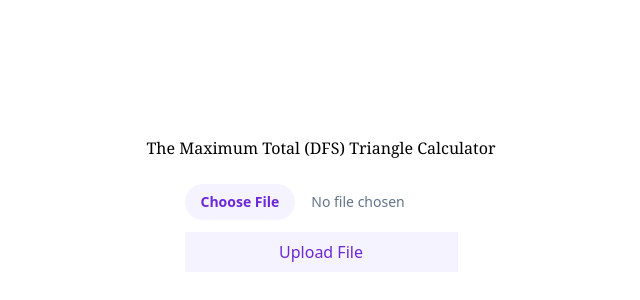
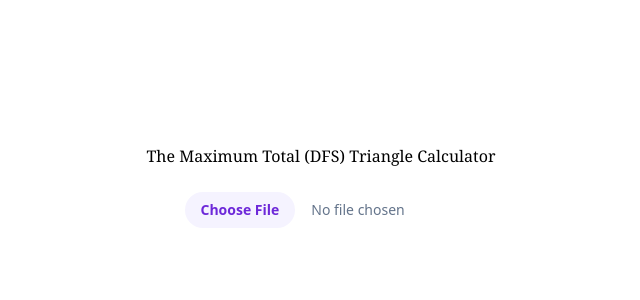
Before and after one commit to Mapelsun/triangle-app, a React (Vite) app: page / in a window 1280 px wide. Shown: the part 196-496 px from the top of the page, without its empty margins (319-959 px from the left). Built offline with nearby package versions, Linux system fonts and the light colour scheme.

Commit message:
update: modify file to parse data correctly

```diff
--- a/src/components/FileUploader.tsx
+++ b/src/components/FileUploader.tsx
@@ -1,36 +1,38 @@
-import { useState, ChangeEvent, MouseEvent } from 'react'
+import { ChangeEvent } from 'react'
 
 type FileUploaderProps = {
-  onFileUpload: (fileContent: string) => void
+  onFileUpload: (fileContent: number[][]) => void
 }
 
 export default function FileUploader({ onFileUpload }: FileUploaderProps) {
-  const [selectedFile, setSelectedFile] = useState<File | null>(null)
+  const handleFileInputChange = (event: ChangeEvent<HTMLInputElement>) => {
+    const file = event.target.files?.[0] ?? null
+    if (!file) return
 
-  const handleFileChange = (event: ChangeEvent<HTMLInputElement>) => {
-    const file = event.target.files?.[0] ?? null
-    setSelectedFile(file)
+    const reader = new FileReader()
+    reader.onload = (e) => {
+      const contents = e.target?.result as string
+      parseTriangleData(contents)
+    }
+    reader.readAsText(file)
   }
 
-  const handleFileUpload = (event: MouseEvent<HTMLButtonElement>) => {
-    event.preventDefault()
-    if (selectedFile) {
-      const reader = new FileReader()
-      reader.onload = () => {
-        const fileContent = reader.result as string
-        onFileUpload(fileContent)
-      }
-      reader.readAsText(selectedFile)
-    }
+  const parseTriangleData = (content: string) => {
+    const rows = content.trim().split('\n')
+    const triangle: number[][] = rows.map((row) =>
+      row.trim().split(' ').map(Number)
+    )
+    onFileUpload(triangle)
   }
 
   return (
-    <form className='flex flex-col items-start'>
+    <form className='flex flex-col items-start mb-6'>
       <label className='block mb-3'>
         <span className='sr-only'>Choose doc with data (.txt)</span>
         <input
           type='file'
           accept='.txt'
+          onChange={handleFileInputChange}
           className='block w-full text-sm text-slate-500
       file:mr-4 file:py-2 file:px-4
       file:rounded-full file:border-0
@@ -38,15 +40,8 @@ export default function FileUploader({ onFileUpload }: FileUploaderProps) {
       file:bg-violet-50 file:text-violet-700
       hover:file:bg-violet-100
     '
-          onChange={handleFileChange}
         />
       </label>
-      <button
-        className='round-full bg-violet-50 text-md text-violet-700 py-2 px-4 hover:bg-violet-100 w-full disabled:cursor-not-allowed'
-        onClick={handleFileUpload}
-        disabled={!selectedFile}>
-        Upload File
-      </button>
     </form>
   )
 }
```
